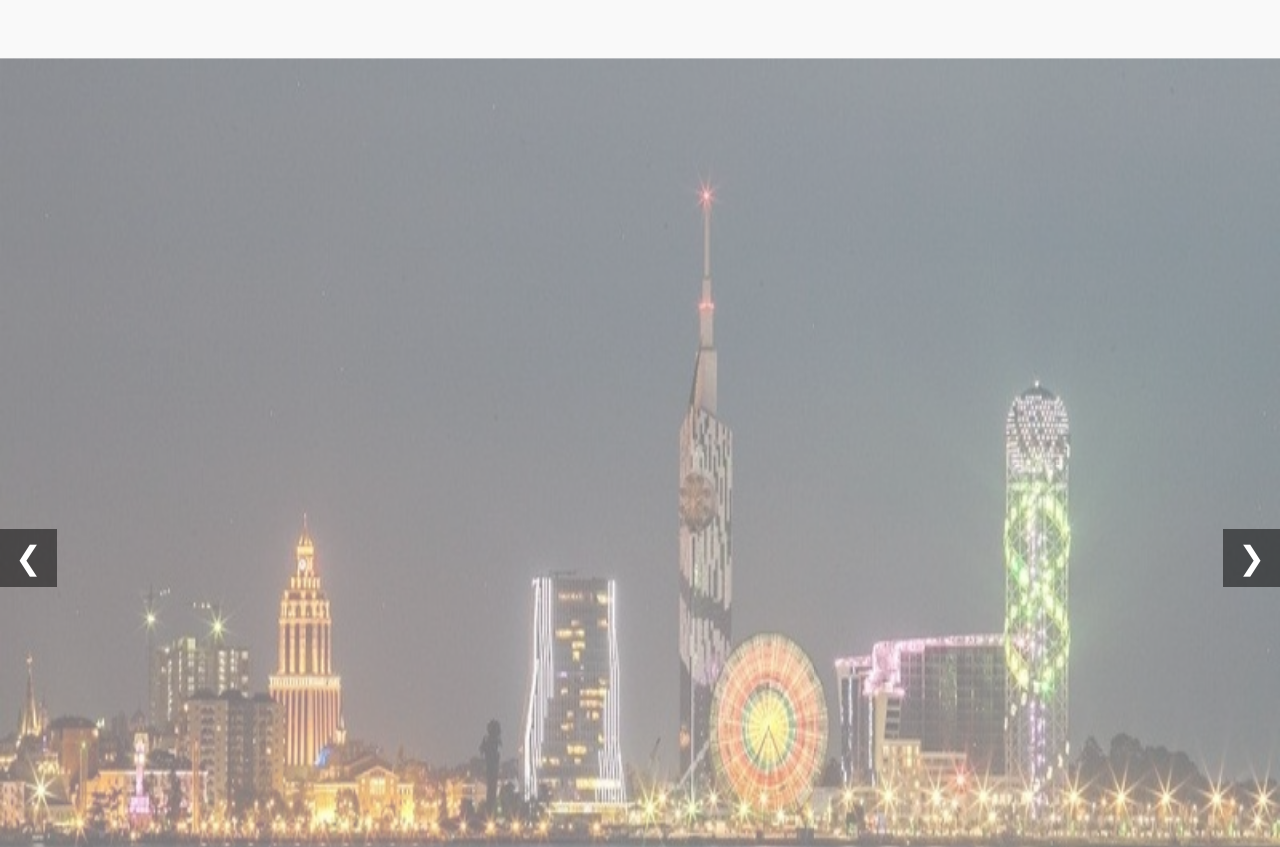
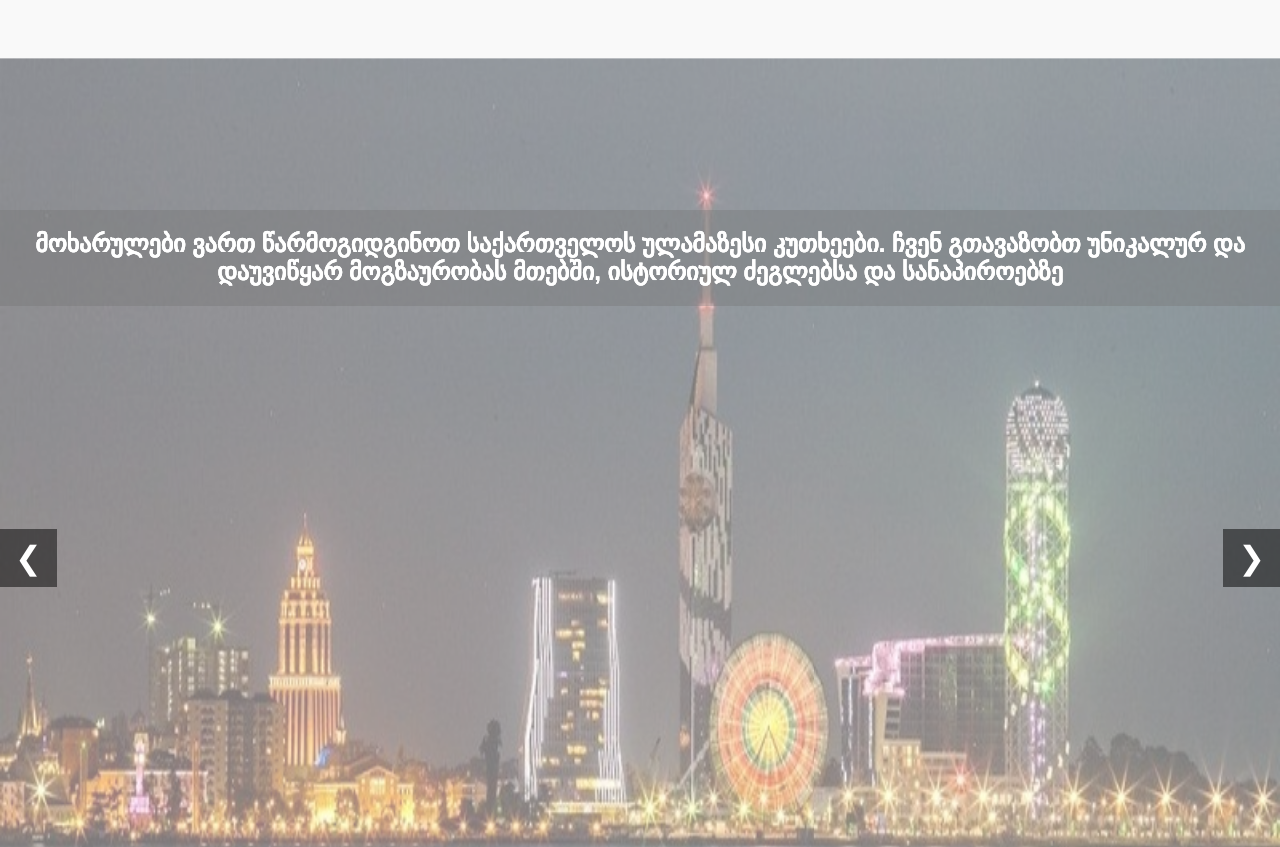
Before and after one commit to Lipartiaa/TurebiGe, a plain HTML site: page index.html in a window 1280 px wide. Shown: the part 1028-1875 px from the top of the page. Drawn offline with Linux system fonts and the light colour scheme.

Commit message:
davamate slaideris teqstebi da css shi shevcvale clasebi

```diff
--- a/index.html
+++ b/index.html
@@ -63,11 +63,31 @@
 
 <div class="slider">
     <div class="slides">
-        <img class="slide" src="suratebi/tbilisi.jpg" alt="Image 1">
-        <img class="slide" src="suratebi/batumi.jpg" alt="Image 2">
-        <img class="slide" src="suratebi/svaneti.jpg" alt="Image 3">
-        <img class="slide" src="suratebi/gudauri.jpg" alt="Image 4">
-        <img class="slide" src="suratebi/racha.jpg" alt="Image 5">
+        <div class="slide">
+            <img src="suratebi/tbilisi.jpg" alt="Image 1">
+            <div class="text-overlay">მოხარულები ვართ წარმოგიდგინოთ საქართველოს ულამაზესი კუთხეები.
+                ჩვენ გთავაზობთ უნიკალურ და დაუვიწყარ მოგზაურობას მთებში, ისტორიულ ძეგლებსა და სანაპიროებზე</div>
+        </div>
+        <div class="slide">
+            <img src="suratebi/batumi.jpg" alt="Image 2">
+            <div class="text-overlay">მოხარულები ვართ წარმოგიდგინოთ საქართველოს ულამაზესი კუთხეები.
+                ჩვენ გთავაზობთ უნიკალურ და დაუვიწყარ მოგზაურობას მთებში, ისტორიულ ძეგლებსა და სანაპიროებზე</div>
+        </div>
+        <div class="slide">
+            <img src="suratebi/svaneti.jpg" alt="Image 3">
+            <div class="text-overlay">მოხარულები ვართ წარმოგიდგინოთ საქართველოს ულამაზესი კუთხეები.
+                ჩვენ გთავაზობთ უნიკალურ და დაუვიწყარ მოგზაურობას მთებში, ისტორიულ ძეგლებსა და სანაპიროებზე</div>
+        </div>
+        <div class="slide">
+            <img src="suratebi/gudauri.jpg" alt="Image 4">
+            <div class="text-overlay">მოხარულები ვართ წარმოგიდგინოთ საქართველოს ულამაზესი კუთხეები.
+                ჩვენ გთავაზობთ უნიკალურ და დაუვიწყარ მოგზაურობას მთებში, ისტორიულ ძეგლებსა და სანაპიროებზე</div>
+        </div>
+        <div class="slide">
+            <img src="suratebi/racha.jpg" alt="Image 5">
+            <div class="text-overlay">მოხარულები ვართ წარმოგიდგინოთ საქართველოს ულამაზესი კუთხეები.
+                ჩვენ გთავაზობთ უნიკალურ და დაუვიწყარ მოგზაურობას მთებში, ისტორიულ ძეგლებსა და სანაპიროებზე</div>
+        </div>
     </div>
     <button class="prev" onclick="prevSlide()">&#10094</button>
     <button class="next" onclick="nextSlide()">&#10095</button>
--- a/styles.css
+++ b/styles.css
@@ -229,3 +229,19 @@ img.displaySlide{
     from {opacity: .5}
     to {opacity: 1}
 }
+
+.text-overlay {
+    position: absolute;
+    top: 20%;
+    left: 0;
+    right: 0;
+    transform: translateY(-50%);
+    color: white;
+    font-size: 24px;
+    font-weight: bold;
+    text-align: center;
+    background-color: rgba(128, 128, 128, 0.1);
+    padding: 20px;
+    display: flex;
+    margin-bottom: 40%;
+}
```
